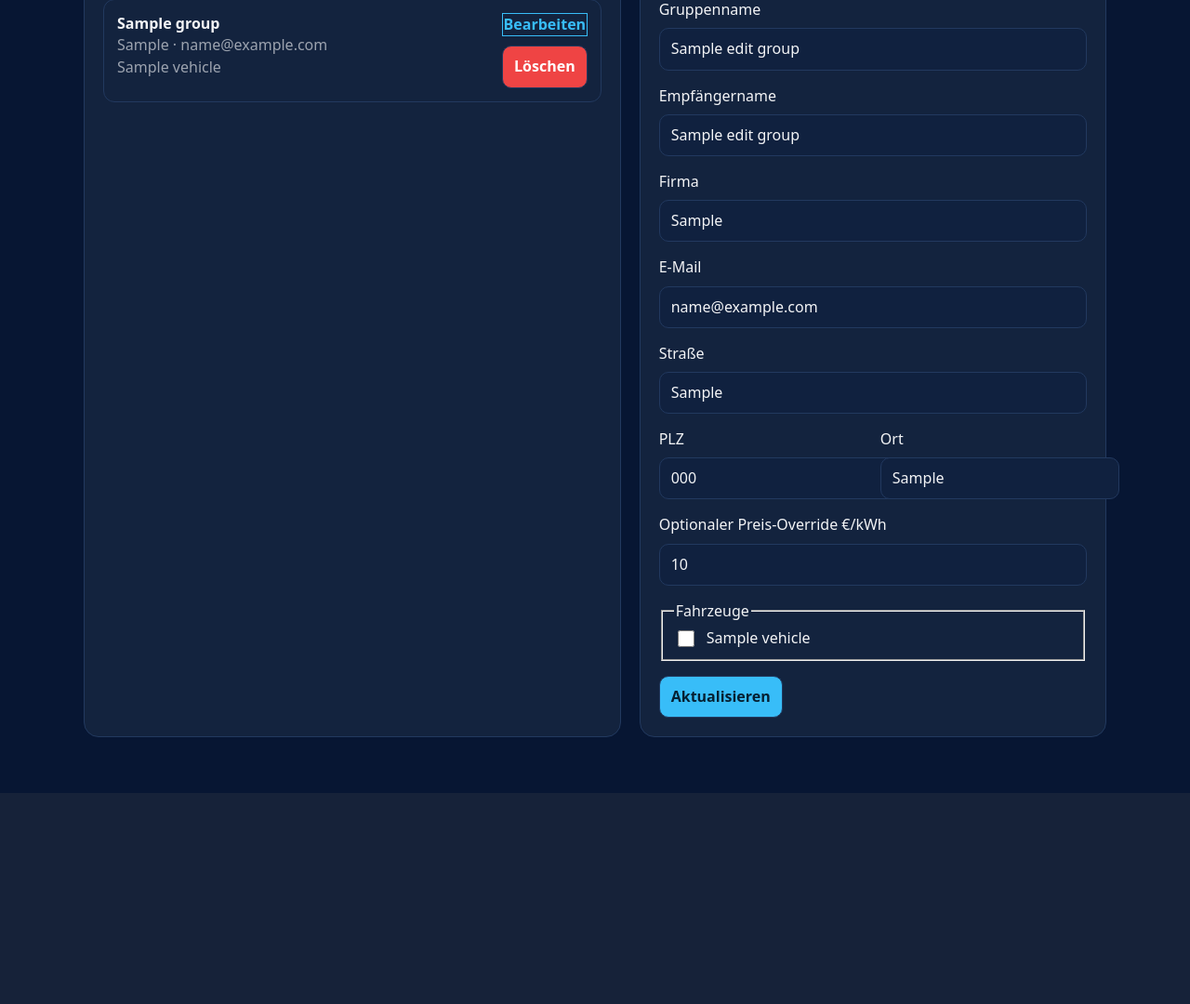
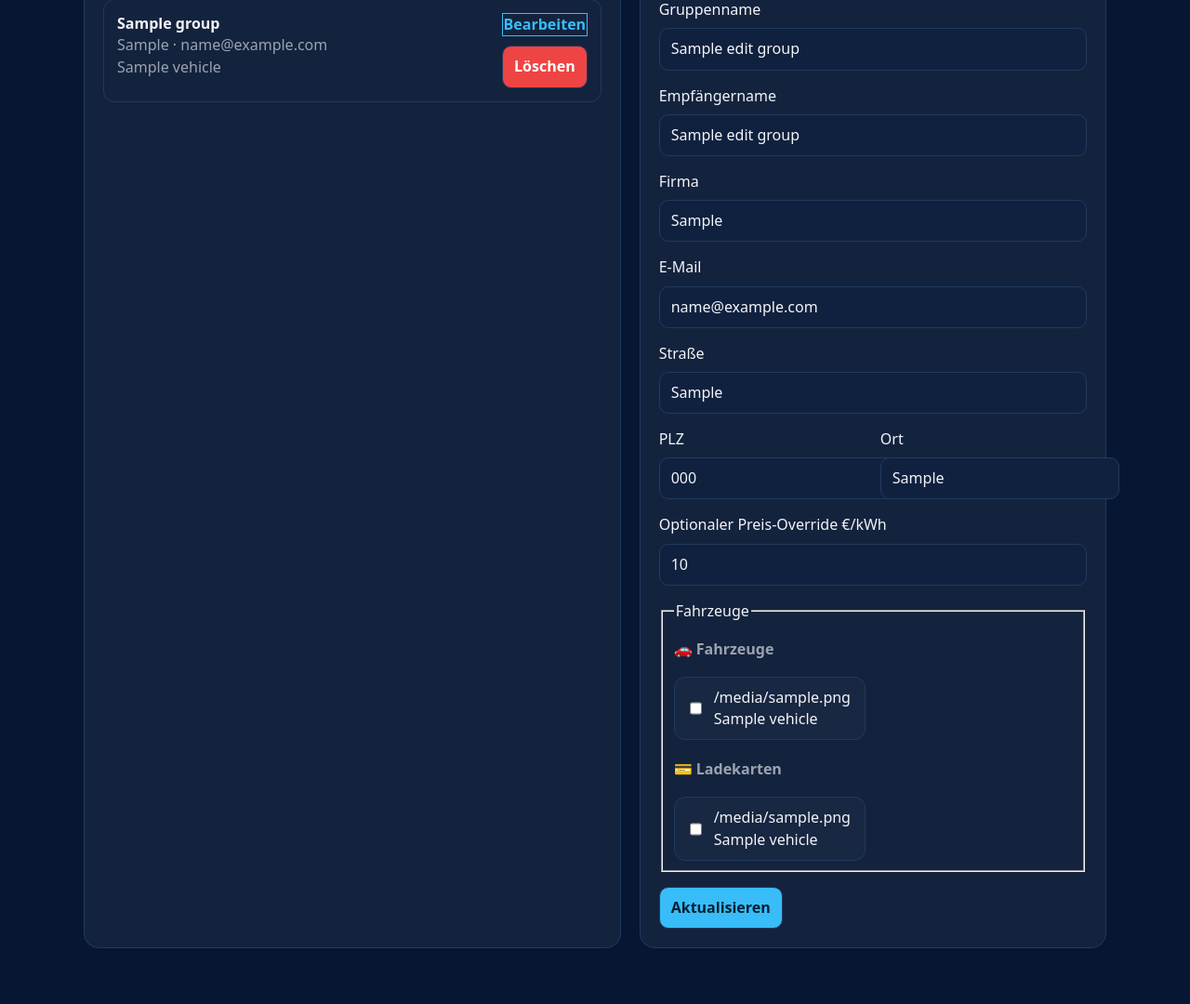
Before and after one commit to fbo1982/evcc_to_pdf_addon, a Python web app: template evcc_to_pdf/templates/groups.html in a window 1280 px wide. Shown: the part 194-1274 px from the top of the page at 93% size. Before the commit the page ends 1047 px from the top, so only its background shows below. Run offline with Jinja, Linux system fonts and the light colour scheme; the template is opened without the code that fills it: most values are stand-ins (such as "Sample title", 1, 10 or a date in 2020).

Commit message:
Add files via upload

```diff
--- a/evcc_to_pdf/config.yaml
+++ b/evcc_to_pdf/config.yaml
@@ -1,6 +1,6 @@
 name: "EVCC to PDF"
 description: "EVCC Abrechnung mit Weboberfläche"
-version: "0.3.4"
+version: "0.3.5"
 slug: "evcc_to_pdf"
 url: "https://github.com/fbo1982/evcc_to_pdf_addon"
 startup: services
--- a/evcc_to_pdf/static/style.css
+++ b/evcc_to_pdf/static/style.css
@@ -48,3 +48,17 @@ button.danger { background: #ef4444; color: white; }
 .muted { color: var(--muted); }
 .chips { display: flex; flex-wrap: wrap; gap: 8px; }
 .chip { background: var(--bg-soft); border: 1px solid var(--border); border-radius: 999px; padding: 6px 10px; }
+
+
+.vehicle-section-title {
+  margin: 12px 0 10px;
+  font-weight: 700;
+  color: var(--muted);
+}
+
+.checkbox-pill {
+  padding: 10px 12px;
+  border: 1px solid var(--border);
+  border-radius: 12px;
+  background: rgba(255,255,255,0.02);
+}
--- a/evcc_to_pdf/templates/dashboard.html
+++ b/evcc_to_pdf/templates/dashboard.html
@@ -30,10 +30,10 @@
 
 <section class="card">
   <h2>Geladene Fahrzeuge</h2>
-  {% if settings.cached_vehicles %}
+  {% if cached_vehicle_entries %}
     <div class="chips">
-      {% for vehicle in settings.cached_vehicles %}
-        <span class="chip">{{ vehicle }}</span>
+      {% for vehicle in cached_vehicle_entries %}
+        <span class="chip">{{ vehicle.icon }} {{ vehicle.name }}</span>
       {% endfor %}
     </div>
   {% else %}
--- a/evcc_to_pdf/templates/groups.html
+++ b/evcc_to_pdf/templates/groups.html
@@ -82,20 +82,40 @@
 
       <fieldset>
         <legend>Fahrzeuge</legend>
-        {% if settings.cached_vehicles %}
+        {% if vehicle_entries or card_entries %}
+          {% if vehicle_entries %}
+            <div class="vehicle-section-title">🚗 Fahrzeuge</div>
             <div class="checkbox-grid">
-            {% for vehicle in settings.cached_vehicles %}
-              <label class="checkbox">
+              {% for vehicle in vehicle_entries %}
+                <label class="checkbox checkbox-pill">
                   <input
                     type="checkbox"
                     name="vehicles"
-                  value="{{ vehicle }}"
-                  {% if edit_group and vehicle in edit_group.vehicles %}checked{% endif %}
+                    value="{{ vehicle.name }}"
+                    {% if edit_group and vehicle.name in edit_group.vehicles %}checked{% endif %}
                   >
-                <span>{{ vehicle }}</span>
+                  <span>{{ vehicle.icon }} {{ vehicle.name }}</span>
                 </label>
               {% endfor %}
             </div>
+          {% endif %}
+
+          {% if card_entries %}
+            <div class="vehicle-section-title">💳 Ladekarten</div>
+            <div class="checkbox-grid">
+              {% for vehicle in card_entries %}
+                <label class="checkbox checkbox-pill">
+                  <input
+                    type="checkbox"
+                    name="vehicles"
+                    value="{{ vehicle.name }}"
+                    {% if edit_group and vehicle.name in edit_group.vehicles %}checked{% endif %}
+                  >
+                  <span>{{ vehicle.icon }} {{ vehicle.name }}</span>
+                </label>
+              {% endfor %}
+            </div>
+          {% endif %}
         {% else %}
           <p class="muted">Noch keine Fahrzeuge geladen. Erst auf „Fahrzeuge aktualisieren“ klicken.</p>
         {% endif %}
```
Also changed, not shown: evcc_to_pdf/app.py (+67 -11 lines), evcc_to_pdf/README.md. Lines whose indentation alone changed are shown as unchanged.
